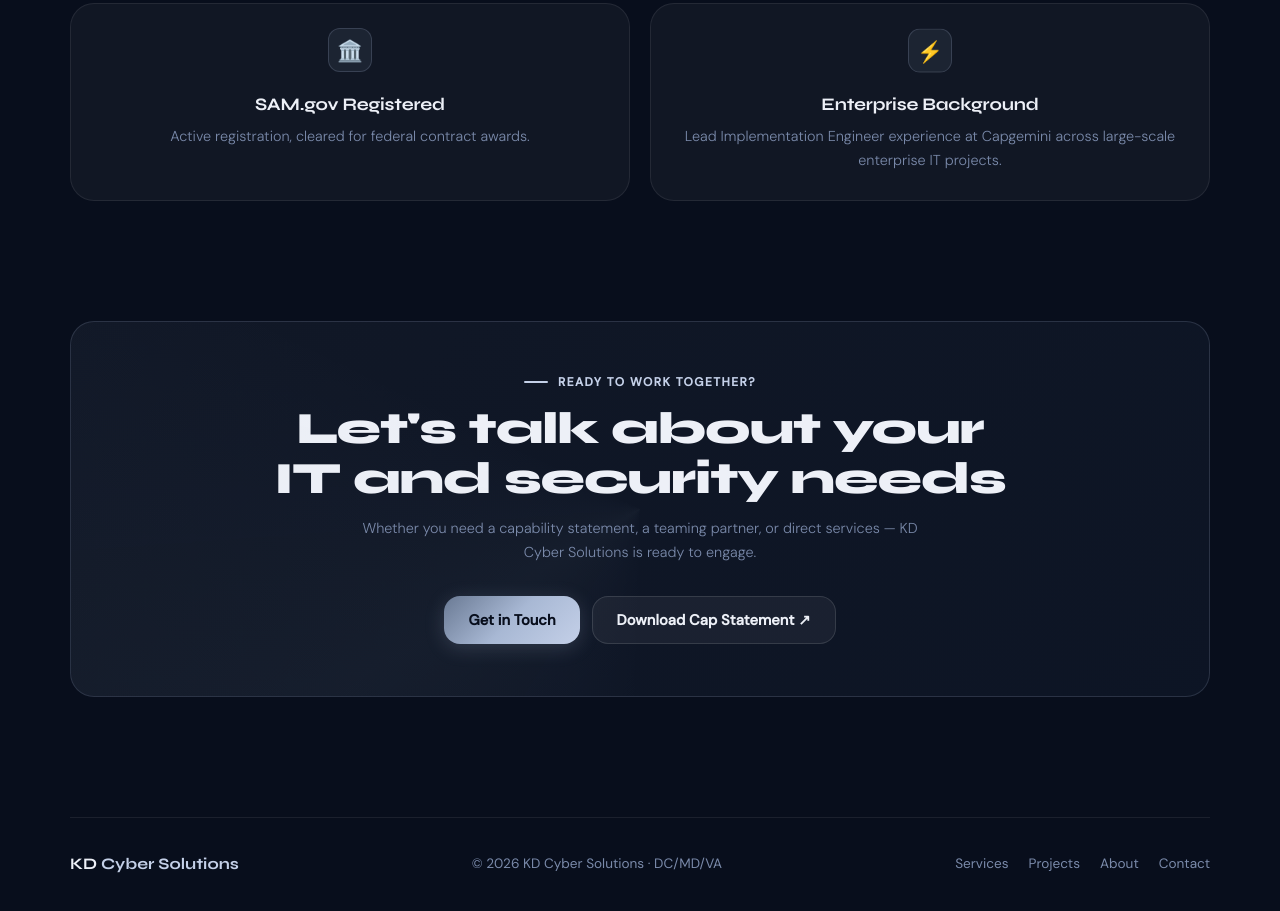
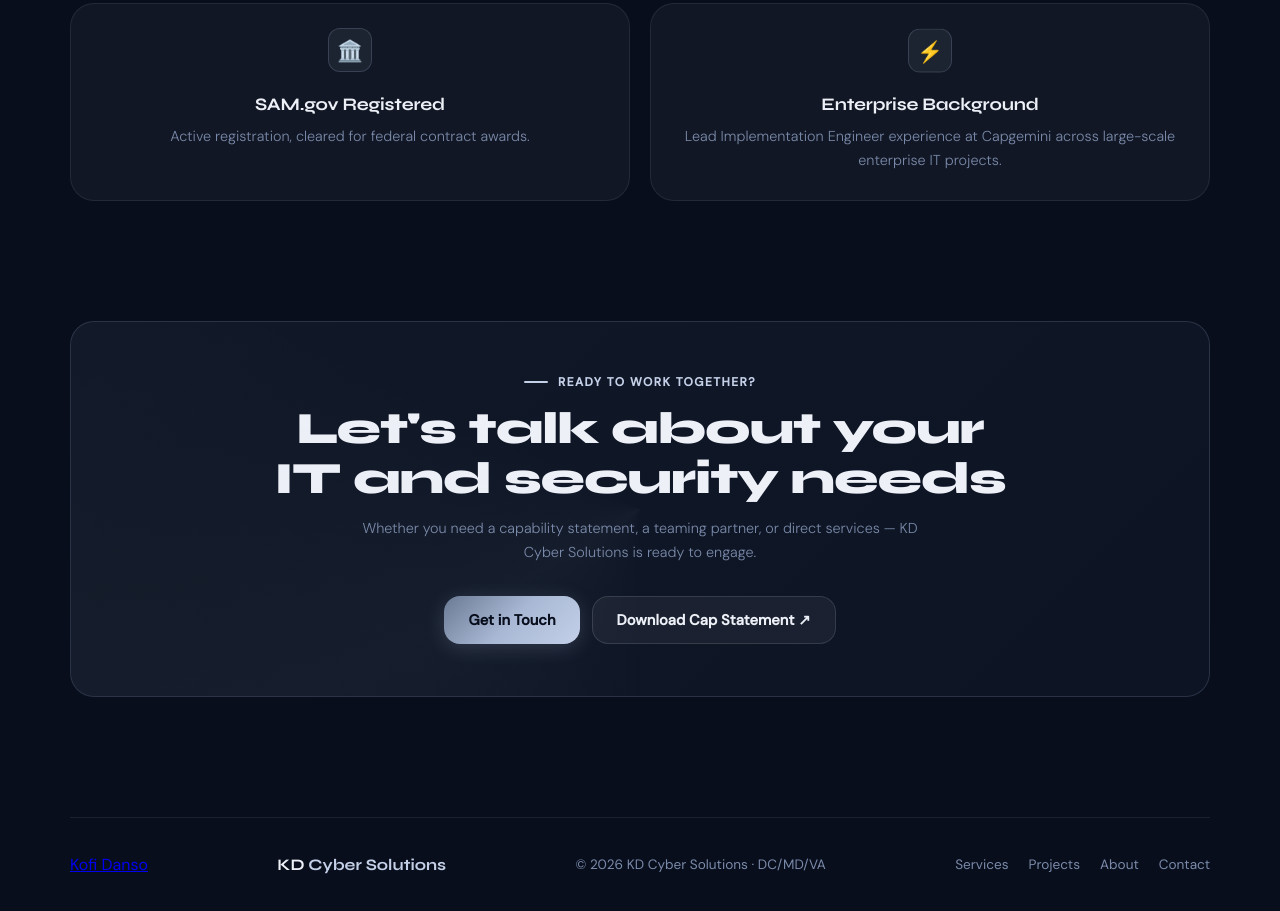
Before and after one commit to kdcyber001/kdcyber001.github.io, a plain HTML site: page index.html in a window 1280 px wide. Shown: the part 1821-2732 px from the top of the page. Drawn offline with Linux system fonts and the light colour scheme.

Commit message:
Update index.html

```diff
--- a/index.html
+++ b/index.html
@@ -128,6 +128,7 @@
 
   <footer class="footer">
     <script src="https://platform.linkedin.com/badges/js/profile.js" async defer type="text/javascript"></script>
+    <div class="badge-base LI-profile-badge" data-locale="en_US" data-size="medium" data-theme="dark" data-type="VERTICAL" data-vanity="kofi-danso-a6629a1b4" data-version="v1"><a class="badge-base__link LI-simple-link" href="https://www.linkedin.com/in/kofi-danso-a6629a1b4?trk=profile-badge">Kofi Danso</a></div>
     <div class="footer-brand">KD <span>Cyber Solutions</span></div>
     <div class="footer-copy">© 2026 KD Cyber Solutions · DC/MD/VA</div>
     <div class="footer-links">
```
